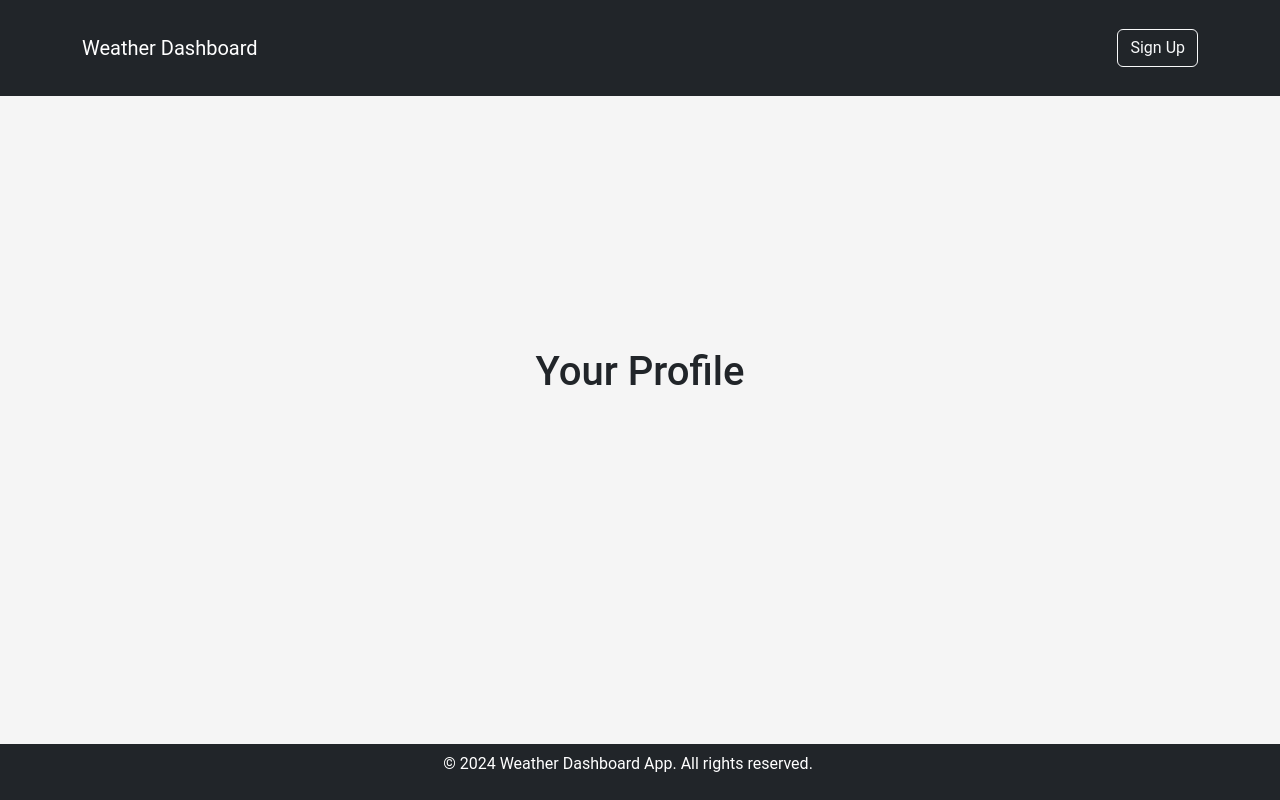
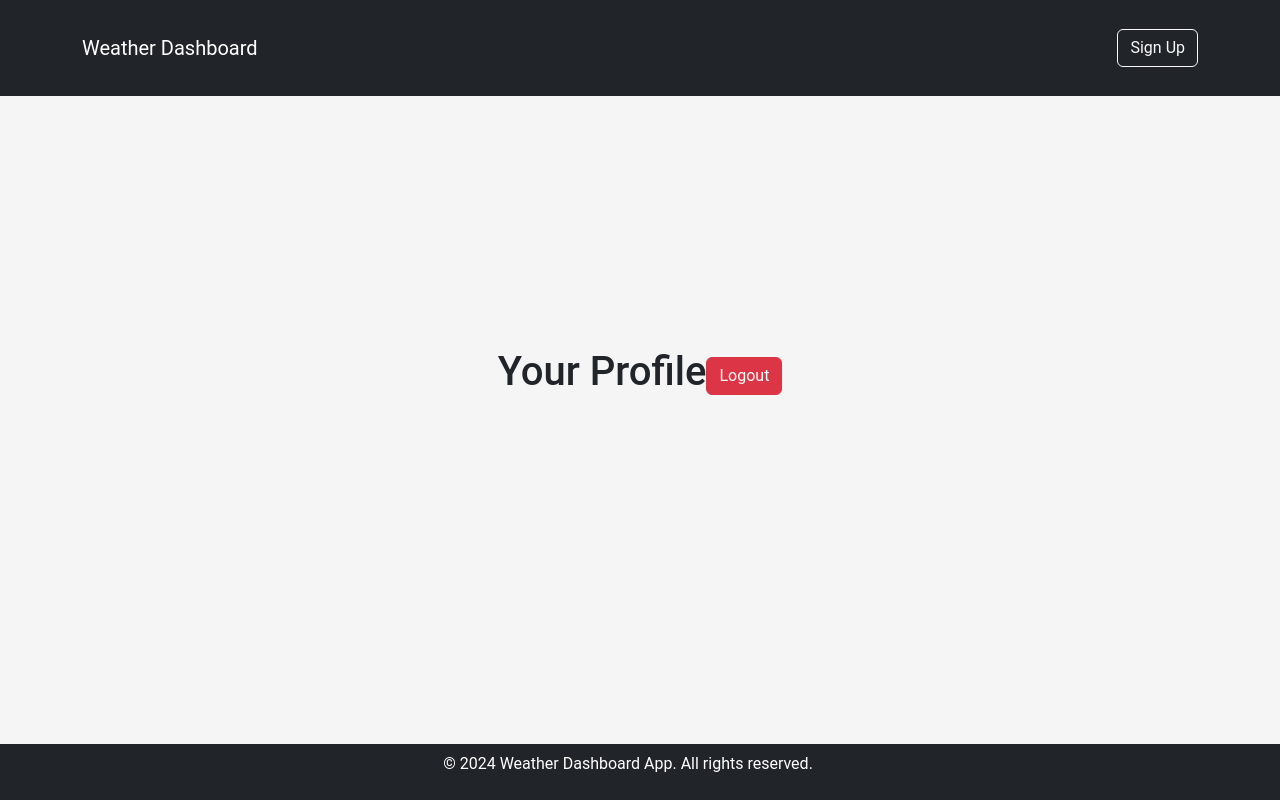
Before and after one commit to syam1245/WeatherApp, a React (Create React App) app in the folder front-end/: page /profile in a window 1280 px wide. Built offline with nearby package versions, Linux system fonts and the light colour scheme.

Commit message:
logout implemented

```diff
--- a/front-end/src/components/navigation/Profile.jsx
+++ b/front-end/src/components/navigation/Profile.jsx
@@ -1,13 +1,23 @@
-
-
 import React from 'react';
-import './styles.css'
+import { Button } from 'react-bootstrap';
+import './styles.css';
 
 function Profile() {
+    const handleLogout = () => {
+        // Clear session storage
+        sessionStorage.clear();
+
+        // Clear local storage
+        localStorage.clear();
+
+        // Redirect to login page
+        window.location.href = '/login'; // You can use react-router-dom's history or useNavigate hook for navigation in a more React way
+    };
+
     return (
         <div className="form-container">
             <h1>Your Profile</h1>
-
+            <Button variant="danger" onClick={handleLogout}>Logout</Button>
         </div>
     );
 }
```
